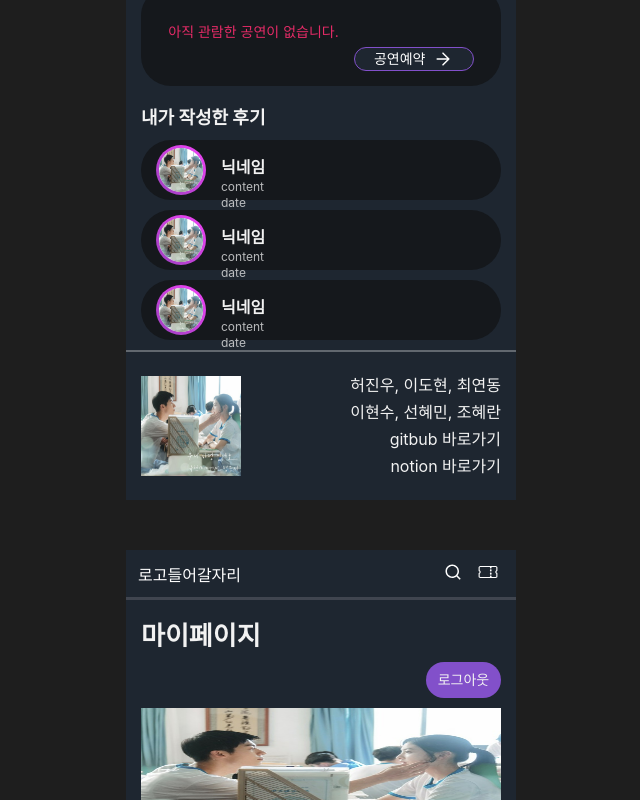
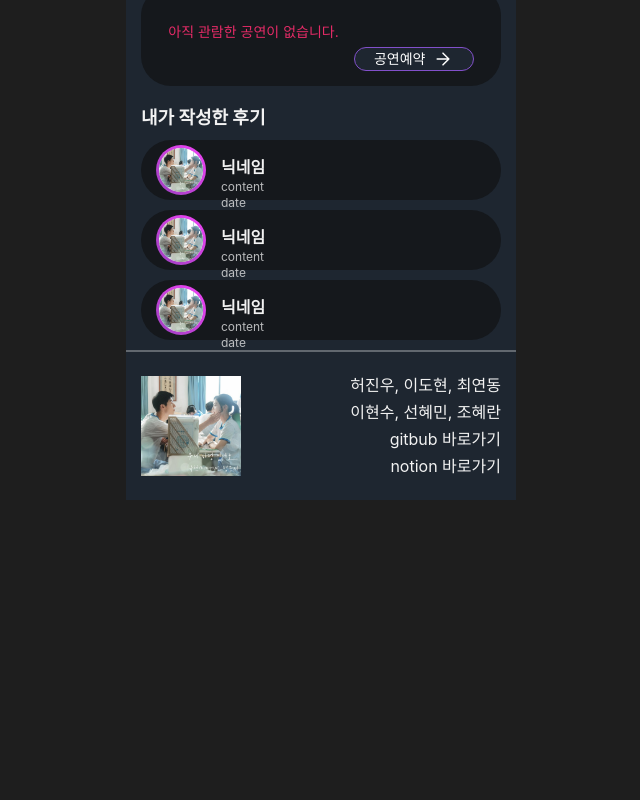
Before and after one commit to codestates-seb/seb44_main_025, a React (Create React App) app in the folder client/: page /mypage in a window 1280 px wide. Shown: the part 1259-2059 px from the top of the page, without its empty margins (319-959 px from the left). After the commit the page ends 1809 px from the top, so only its background shows below. Built offline with nearby package versions, Linux system fonts and the light colour scheme.

Commit message:
Fix: 마이페이지가 붙어 나오는 현상 수정

```diff
--- a/client/src/App.tsx
+++ b/client/src/App.tsx
@@ -1,11 +1,9 @@
 import { Outlet } from 'react-router-dom';
-import Mypage from './pages/mypage';
 
 function App() {
   return (
     <div className="App">
       <Outlet />
-      <Mypage />
     </div>
   );
 }
```
